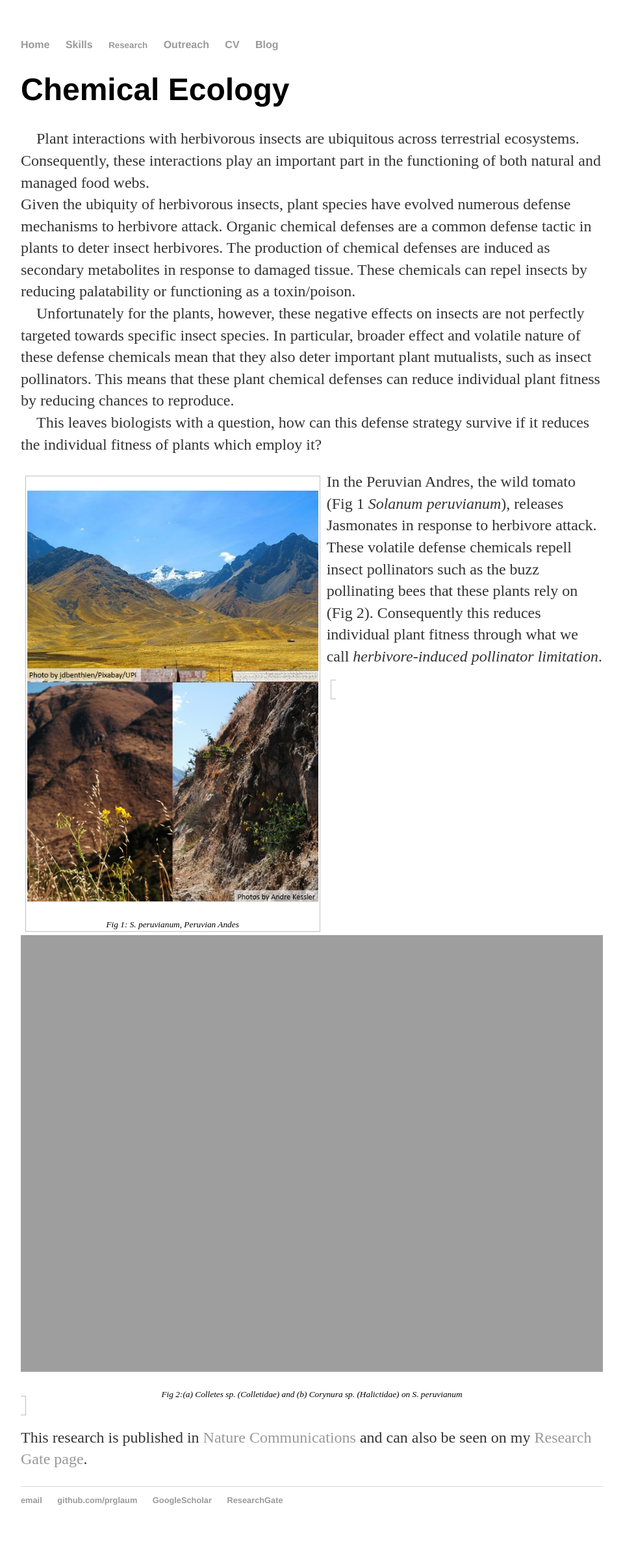
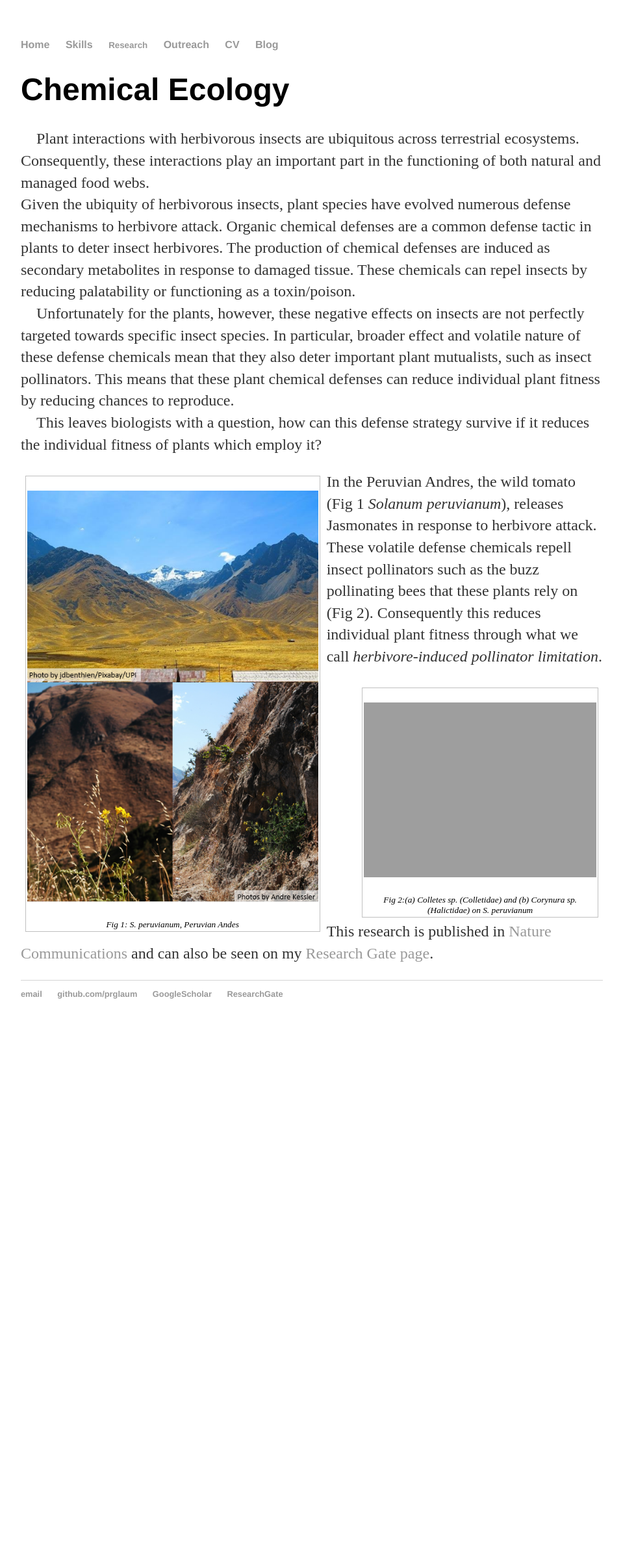
Before and after one commit to prglaum/prglaum.github.io, a Jekyll site: the page built from research/chemoeco/index.html, in a window 1280 px wide. Shown: the whole page at 65% size, without its empty margins (160-1119 px from the left). Built offline with Jekyll 4.4.1, drawn with Linux system fonts in a browser that asks for light colours; after the commit the page ends 1597 px from its top, so only the background shows below that.

Commit message:
Update index.html

```diff
--- a/research/chemoeco/index.html
+++ b/research/chemoeco/index.html
@@ -43,7 +43,7 @@ title: Chemical Ecology
 	<p> In the Peruvian Andres, the wild tomato (Fig 1 <i>Solanum peruvianum</i>), releases Jasmonates in response to herbivore attack.
 		<br>These volatile defense chemicals repell insect pollinators such as the buzz pollinating bees that these plants rely on (Fig 2).
 		Consequently this reduces individual plant fitness through what we call <i>herbivore-induced pollinator limitation</i>.</p>
-	<figureSmall>
+	<figureSmall class="float-img-right">
 		<p><img class=scaled src="{{site.url}}/docs/assets/images/peruBees.PNG" alt="peruBees">
 		<figcaption>Fig 2:(a) Colletes sp. (Colletidae) and (b) Corynura sp. (Halictidae) on S. peruvianum</figcaption>
 	</figureSmall>
```
